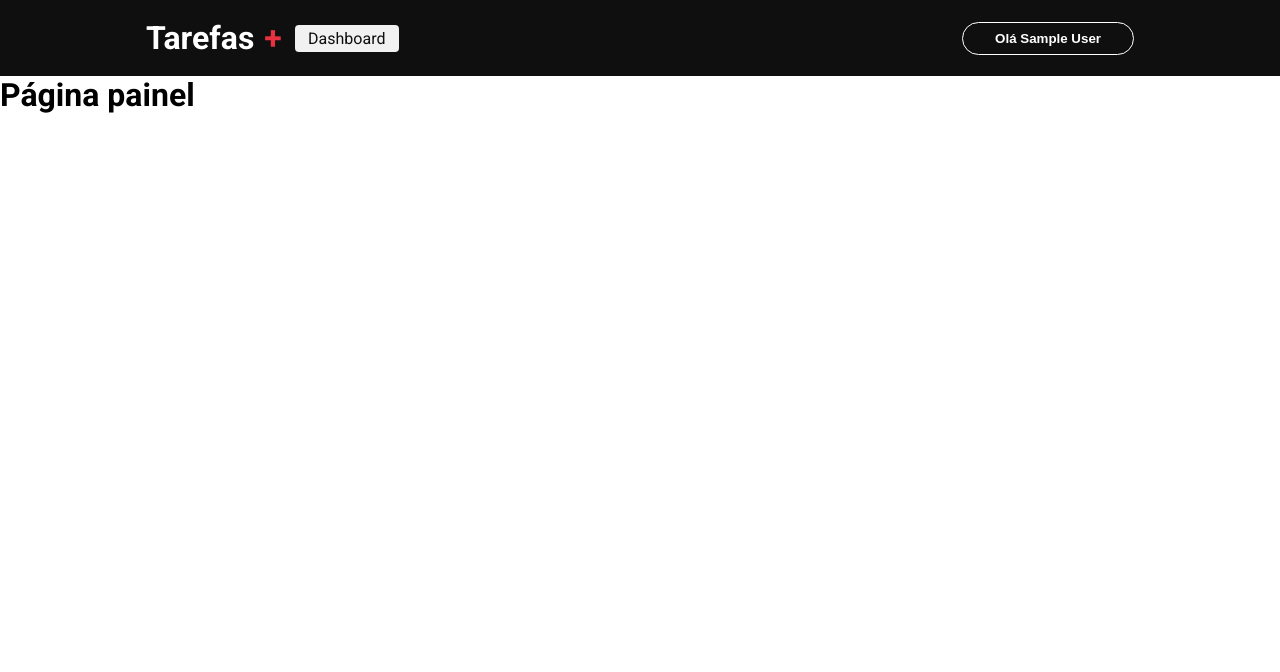
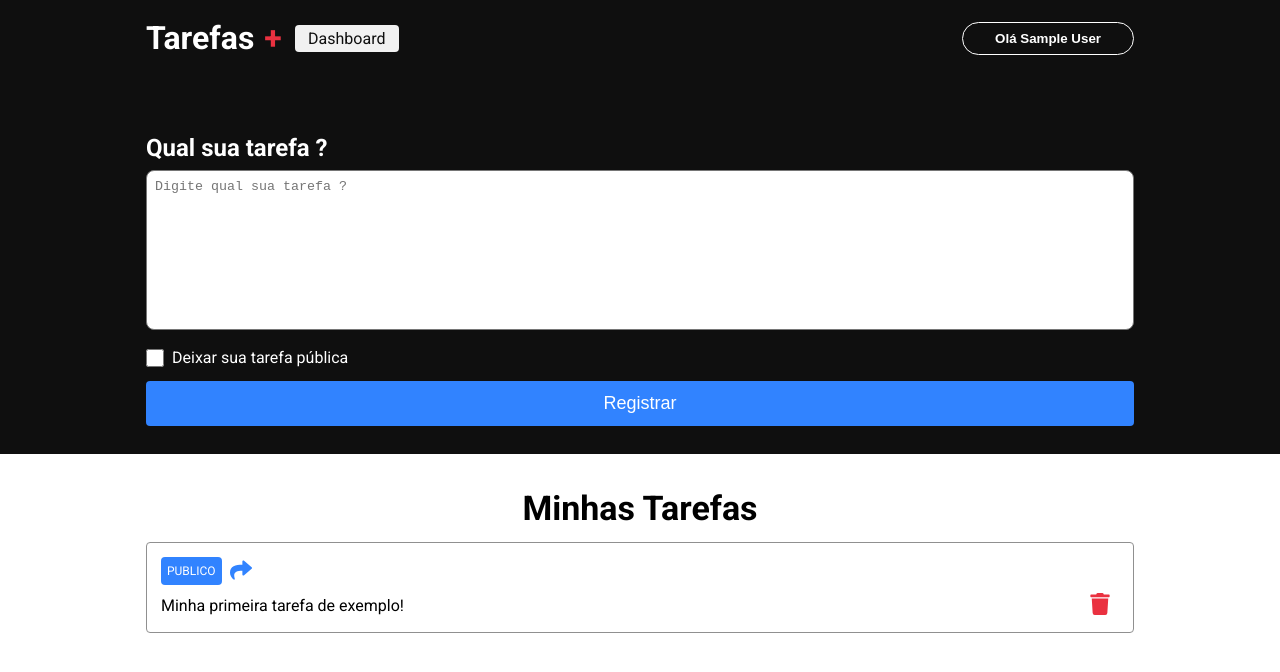
Before and after one commit to marcionavarro/udemypro-nextjs-do-zero-ao-avancado-na-pratica-2025, a Next.js app in the folder tarefas/: page /dashboard in a window 1280 px wide. Shown: the top 672 px of the page. Built offline with nearby package versions, Linux system fonts and the light colour scheme; no server answers; sample sign-in values are in the browser's storage.

Commit message:
secao-5 [Projeto Board tarefas]: Criando rota de admin, Criando dashboard, Criando dashboard pt2

```diff
--- a/tarefas/package.json
+++ b/tarefas/package.json
@@ -12,7 +12,8 @@
     "next": "15.1.7",
     "next-auth": "^4.24.11",
     "react": "^19.0.0",
-    "react-dom": "^19.0.0"
+    "react-dom": "^19.0.0",
+    "react-icons": "^5.4.0"
   },
   "devDependencies": {
     "@types/node": "^20",
--- a/tarefas/src/components/header/index.tsx
+++ b/tarefas/src/components/header/index.tsx
@@ -21,7 +21,7 @@ export function Header() {
                     )}
                 </nav>
                 {status === 'loading' ? (
-                    <></>
+                    <div>Carregando</div>
                 ) : session ? (
                     <button className={styles.loginButton} onClick={() => signOut()}>
                         Olá {session?.user?.name}
--- /dev/null
+++ b/tarefas/src/components/textarea/index.tsx
@@ -0,0 +1,6 @@
+import { HTMLProps } from 'react';
+import styles from './styles.module.css';
+
+export function Textarea({ ...rest }: HTMLProps<HTMLTextAreaElement>) {
+  return <textarea className={styles.textarea} {...rest}></textarea>
+}
--- /dev/null
+++ b/tarefas/src/components/textarea/styles.module.css
@@ -0,0 +1,8 @@
+.textarea{
+  width: 100%;
+  resize: none;
+  height: 10rem;
+  border-radius: 0.5rem;
+  outline: none;
+  padding: 0.5rem;
+}
--- a/tarefas/src/pages/_app.tsx
+++ b/tarefas/src/pages/_app.tsx
@@ -3,10 +3,13 @@ import type { AppProps } from "next/app";
 import { Header } from "@/components/header";
 import { SessionProvider } from "next-auth/react"
 
-export default function App({ Component, pageProps }: AppProps) {
+export default function App({
+  Component,
+  pageProps: {session, ...pageProps}
+}: AppProps) {
 
   return (
-    <SessionProvider session={pageProps.session}>
+    <SessionProvider session={session}>
       <Header />
       <Component {...pageProps} />
     </SessionProvider>
--- a/tarefas/src/pages/dashboard/index.tsx
+++ b/tarefas/src/pages/dashboard/index.tsx
@@ -1,14 +1,75 @@
+import { GetServerSideProps } from 'next';
+import styles from './styles.module.css';
 import Head from 'next/head';
-import styles from './styles.module.css';
 
-export default function Dashboard(){
+import { getSession } from 'next-auth/react';
+import { Textarea } from '@/components/textarea';
+import { FaShare, FaTrash } from 'react-icons/fa';
+
+export default function Dashboard() {
     return (
         <div className={styles.container}>
             <Head>
                 <title>Meu painde de tarefas</title>
             </Head>
 
-            <h1>Página painel</h1>
+            <main className={styles.main}>
+                <section className={styles.content}>
+                    <div className={styles.contentForm}>
+                        <h1 className={styles.title}>Qual sua tarefa ?</h1>
+
+                        <form>
+                            <Textarea placeholder='Digite qual sua tarefa ?' />
+                            <div className={styles.checkboxArea}>
+                                <input type="checkbox" className={styles.checkbox} />
+                                <label>Deixar sua tarefa pública</label>
+                            </div>
+                            <button className={styles.button} type='submit'>
+                                Registrar
+                            </button>
+                        </form>
+                    </div>
+                </section>
+
+                <section className={styles.taskContainer}>
+                    <h1>Minhas Tarefas</h1>
+
+                    <article className={styles.task}>
+                        <div className={styles.tagContainer}>
+                            <label className={styles.tag}>PUBLICO</label>
+                            <button className={styles.shareButton}>
+                                <FaShare
+                                    size={22}
+                                    color='#3183ff'
+                                />
+                            </button>
+                        </div>
+                        <div className={styles.taskContent}>
+                            <p>Minha primeira tarefa de exemplo!</p>
+                            <button className={styles.trashButton} type='submit'>
+                                <FaTrash size={22} color='#ea3140'/>
+                            </button>
+                        </div>
+                    </article>
+                </section>
+            </main>
         </div>
     )
 }
+
+export const getServerSideProps: GetServerSideProps = async ({ req }) => {
+    const session = await getSession({ req });
+
+    if (!session?.user) {
+        return {
+            redirect: {
+                destination: '/',
+                permanent: false
+            }
+        }
+    }
+
+    return {
+        props: {},
+    }
+}
--- a/tarefas/src/pages/dashboard/styles.module.css
+++ b/tarefas/src/pages/dashboard/styles.module.css
@@ -1 +1,125 @@
-.container {}
+.container {
+  width: 100%;
+}
+
+.content {
+  background-color: #0f0f0f;
+  display: flex;
+  justify-content: center;
+  align-items: center;
+}
+
+.contentForm {
+  max-width: 64rem;
+  width: 100%;
+  padding: 0 1.125rem 1.75rem;
+  margin-top: 3.625rem;
+}
+
+.title {
+  color: #fff;
+  margin-bottom: 0.5rem;
+}
+
+.checkboxArea {
+  display: flex;
+  align-items: center;
+  margin: 0.875rem 0;
+}
+
+.checkboxArea label {
+  color: #fff;
+  margin-left: 0.5rem;
+}
+
+.checkbox{
+  width: 1.125rem;
+  height: 1.125rem;
+}
+
+.button {
+  width: 100%;
+  border: 0;
+  border-radius: 0.25rem;
+  color: #fff;
+  background-color: #3183ff;
+  padding: 0.75rem 0;
+  font-size: 1.125rem;
+  transition: background 0.3s;
+}
+
+.button:hover {
+  background: #144794;
+  cursor: pointer;
+}
+
+.taskContainer {
+  margin: 2.125rem auto;
+  padding: 0 1.125rem;
+  width: 100%;
+  max-width: 64rem;
+  display: flex;
+  flex-direction: column;
+}
+
+.taskContainer a {
+  text-decoration: none;
+  color: #0f0f0f;
+}
+
+.taskContainer h1 {
+  text-align: center;
+  font-size: 2.125rem;
+  margin-bottom: 0.875rem;
+}
+
+.task {
+  margin-bottom: 0.875rem;
+  line-height: 150%;
+  display: flex;
+  flex-direction: column;
+  align-items: flex-start;
+  border: 1.5px solid #909090;
+  border-radius: 0.25rem;
+  padding: 0.875rem;
+}
+
+.tagContainer {
+  display: flex;
+  align-items: center;
+  justify-content: center;
+  margin-bottom: 0.5rem;
+}
+
+.tag {
+  background-color: #3183ff;
+  padding: 0.125rem 0.375rem;
+  color: #fff;
+  border-radius: 0.25rem;
+  font-size: 0.75rem
+}
+
+.shareButton {
+  background: transparent;
+  border: 0;
+  margin: 0 0.5rem;
+  cursor: pointer;
+}
+
+.taskContent {
+  display: flex;
+  align-items: center;
+  justify-content: space-between;
+  width: 100%;
+}
+
+.taskContent p {
+  white-space: pre-wrap;
+}
+
+.trashButton {
+  cursor: pointer;
+  background: transparent;
+  border: 0;
+  margin: 0 0.5rem;
+}
```
Also changed, not shown: 2 other files (tests, documents, lock files or other folders).
